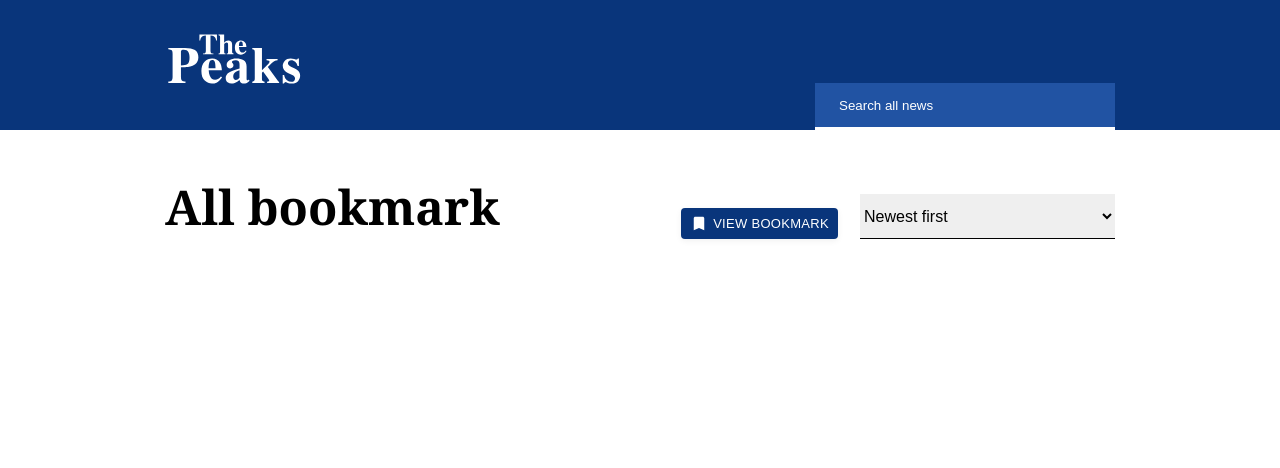
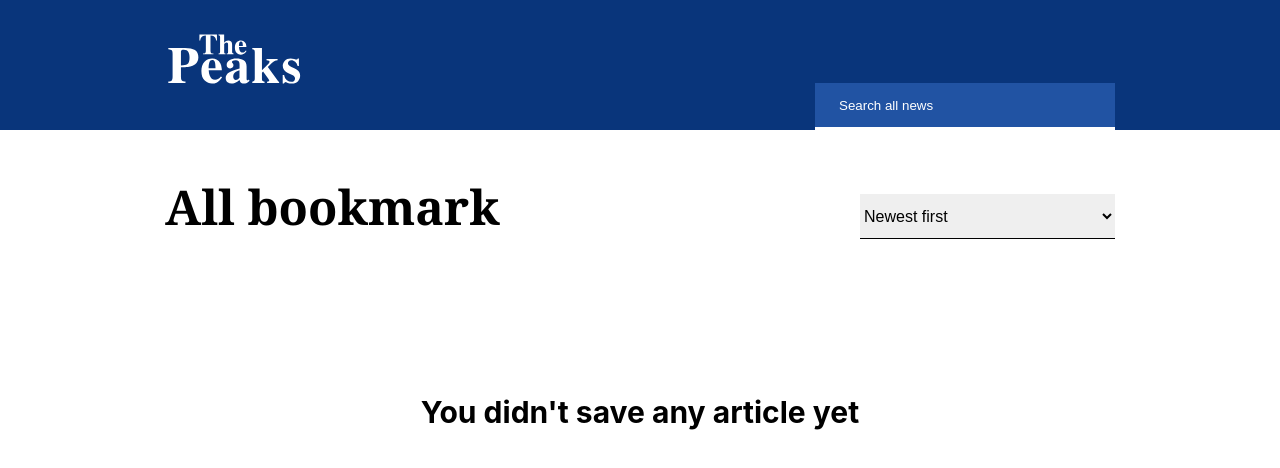
Before and after one commit to LouisonDruelle/the-peaks, a React (Create React App) app: page /bookmarks in a window 1280 px wide. Shown: the top 468 px of the page. Built offline with nearby package versions, Linux system fonts and the light colour scheme; the HTML template or start-up script is replaced by a standard one.

Commit message:
Add empty bookmarks info + removed view bookmarks button in bookmarks view

```diff
--- a/src/components/header/Header.js
+++ b/src/components/header/Header.js
@@ -10,10 +10,11 @@ const Header = ({ title, value, handleFilterChange }) => {
     <div className="header">
       <MainTitle text={title} />
       <div className="header-container">
-        <button className="header__bookmark-button" onClick={() => history.push('/bookmarks')}>
+        { title !== 'All bookmark' && <button className="header__bookmark-button" onClick={() => history.push('/bookmarks')}>
           <img className="header__bookmark-icon" src={bookmarkIcon} alt="bookmark icon" />
           view bookmark
         </button>
+        }
         <select className="header__filter-select" name='filter' value={value} onChange={handleFilterChange}>
           <option value="newest">Newest first</option>
           <option value="oldest">Oldest first</option>
--- a/src/views/bookmarks/Bookmarks.css
+++ b/src/views/bookmarks/Bookmarks.css
@@ -0,0 +1,5 @@
+.bookmarks-empty {
+  text-align: center;
+  padding-top: 100px;
+  font-size: 30px;
+}
--- a/src/views/bookmarks/Bookmarks.js
+++ b/src/views/bookmarks/Bookmarks.js
@@ -1,3 +1,4 @@
+import './Bookmarks.css';
 import Header from 'components/header/Header'
 import ArticleList from 'components/article/articleList/ArticleList';
 
@@ -5,7 +6,11 @@ const Bookmarks = ({ bookmarks }) => {
   return (
     <div className="bookmarks">
       <Header title='All bookmark' />
-      <ArticleList articles={bookmarks} />
+      { bookmarks.length === 0
+        ? <h2 className="bookmarks-empty">You didn't save any article yet</h2>
+        : <ArticleList articles={bookmarks} />
+      }
+
     </div>
   );
 }
```
